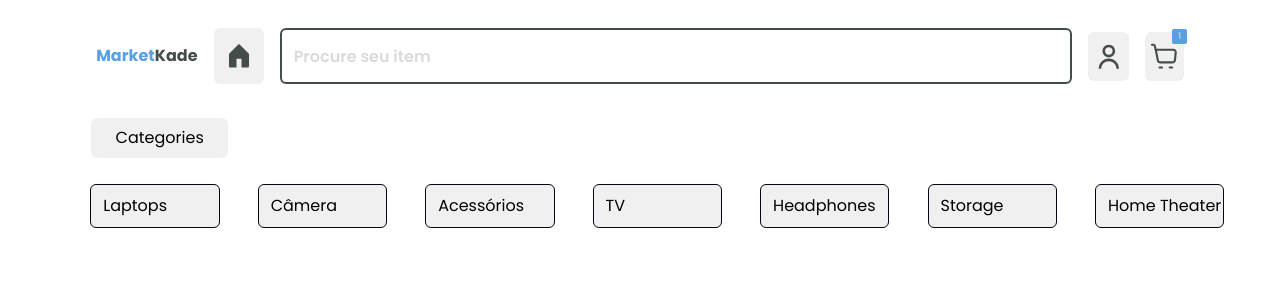
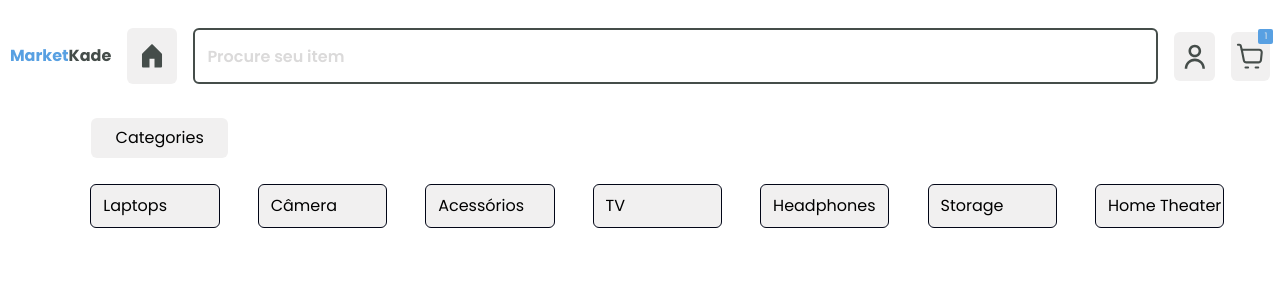
Before and after one commit to MarceloKade/MarketKade, a Next.js app: page / in a window 1280 px wide. Shown: the top 300 px of the page. Built offline with nearby package versions, Linux system fonts and the light colour scheme.

Commit message:
:wrench: style: Alterar width do input

```diff
--- a/src/components/header/Input.tsx
+++ b/src/components/header/Input.tsx
@@ -1,5 +1,5 @@
 export function Input() {
     return (
-        <input type="text" className="w-full min-w-[180px] h-[56.16px] mr-4 border-solid border-2 rounded-md border-[#454D4A] px-3 font-semibold placeholder-[#DBDADA] focus:outline-none" placeholder="Procure seu item" />
+        <input type="text" className="min-w-[964.67px] h-[56.16px] mr-4 rounded-md  border-solid border-2 border-[#454D4A] px-3 font-semibold placeholder-[#DBDADA] focus:outline-none" placeholder="Procure seu item" />
     );
 }
```
